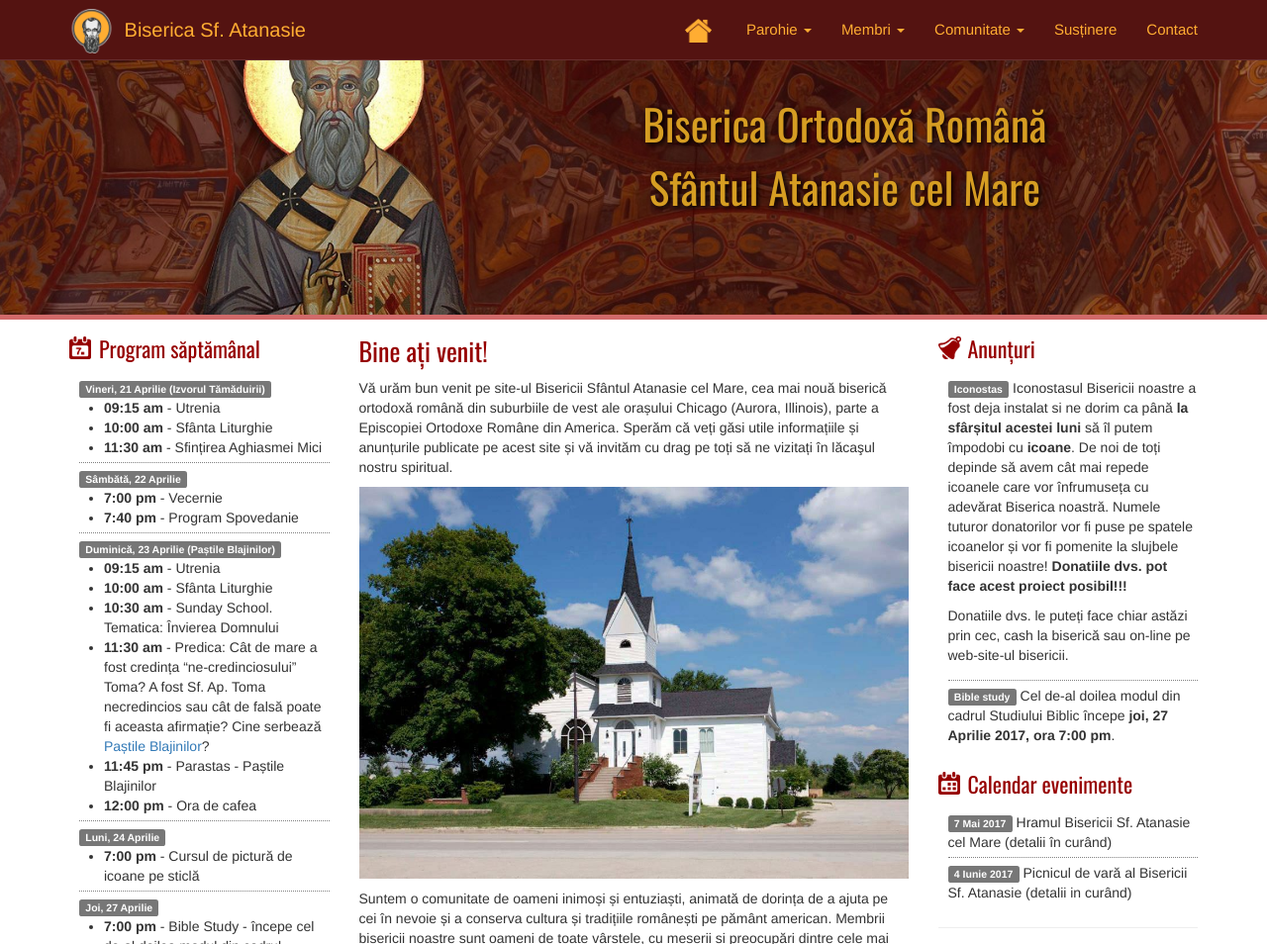
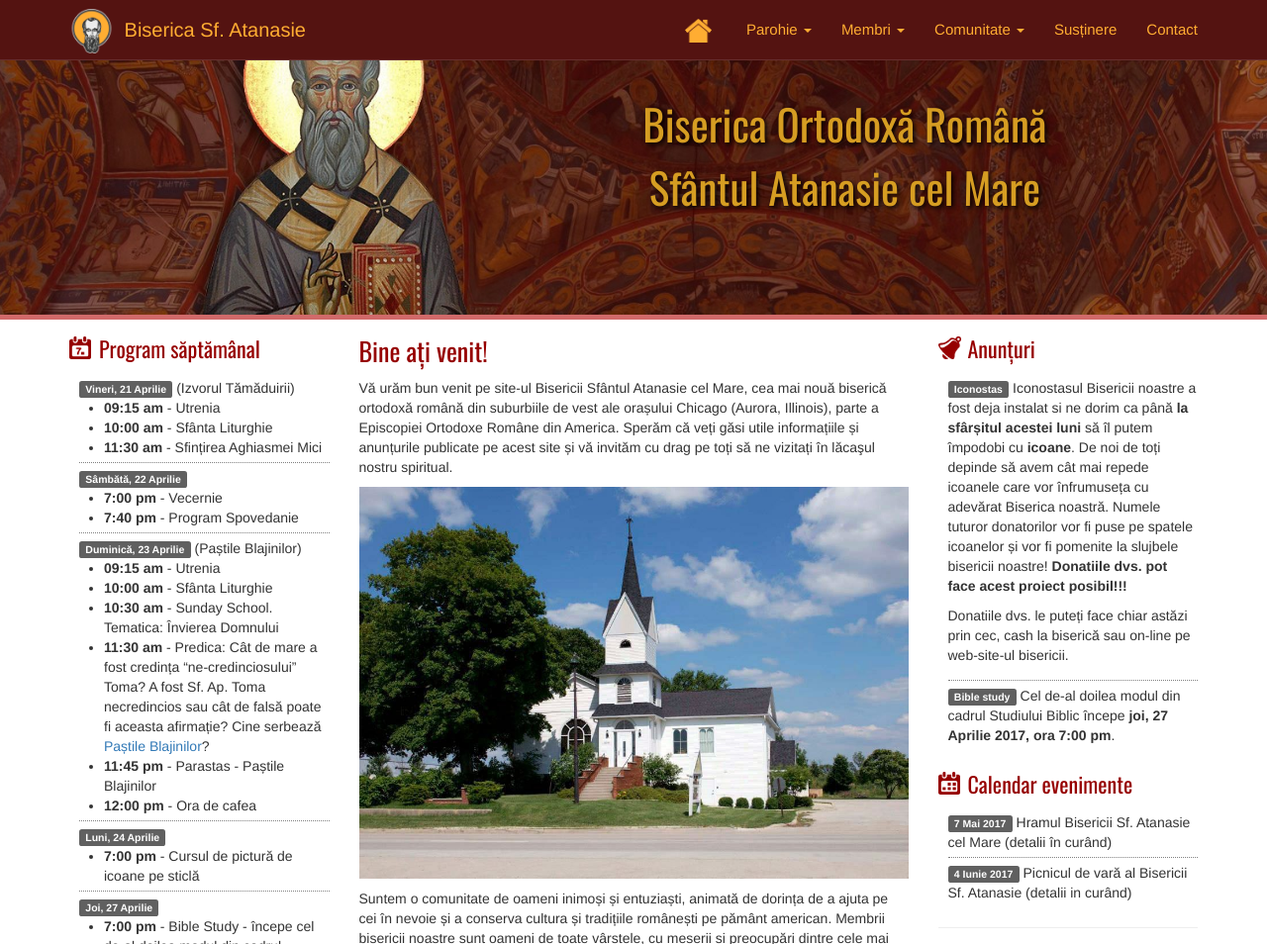
Before and after one commit to iulian787/sfat, a Jekyll site: the page built from ro/index.html, in a window 1280 px wide and 1400 px high, scrolled down 82 px, cut to the strip 0-954 px from the top of the window. Shown: the whole strip at 99% size. Built offline with Jekyll 4.4.1, drawn with Linux system fonts in a browser that asks for light colours.

Commit message:
Small cosmetic changes

```diff
--- a/_includes/schedule/schedule-ro.md
+++ b/_includes/schedule/schedule-ro.md
@@ -1,5 +1,5 @@
 
-* <label>Vineri, 21 Aprilie (Izvorul Tămăduirii)</label>
+* <label>Vineri, 21 Aprilie</label> (Izvorul Tămăduirii)
   * **09:15 am** - Utrenia
   * **10:00 am** - Sfânta Liturghie
   * **11:30 am** - Sfințirea Aghiasmei Mici
@@ -8,7 +8,7 @@
   * **7:00 pm** - Vecernie
   * **7:40 pm** - Program Spovedanie
 
-* <label>Duminică, 23 Aprilie (Paștile Blajinilor)</label>
+* <label>Duminică, 23 Aprilie</label> (Paștile Blajinilor)
   * **09:15 am** - Utrenia
   * **10:00 am** - Sfânta Liturghie
   * **10:30 am** - Sunday School. Tematica: Învierea Domnului
--- a/css/home.css
+++ b/css/home.css
@@ -58,7 +58,7 @@ div.events > ul > li ul {
 }
 
 div.events > ul > li label {
-    background-color: #777;
+    background-color: #606060;
     display: inline;
     padding: .2em .6em .3em;
     font-size: 75%;
--- a/ro/index.html
+++ b/ro/index.html
@@ -1,5 +1,5 @@
 ---
-description: Biserica Ortodoxă Română Sfântul Atanasie din Aurora, Illinois. Program săptămânal, calendar evenimente, servicii, comunitate, date de contact și altele.
+description: "Biserica Ortodoxă Română Sfântul Atanasie din Aurora, Illinois: program săptămânal, calendar evenimente, servicii, comunitate, date de contact și altele."
 keywords: biserica, ortodoxa, atanasie, aurora, naperville
 lang: ro
 layout: default
```
